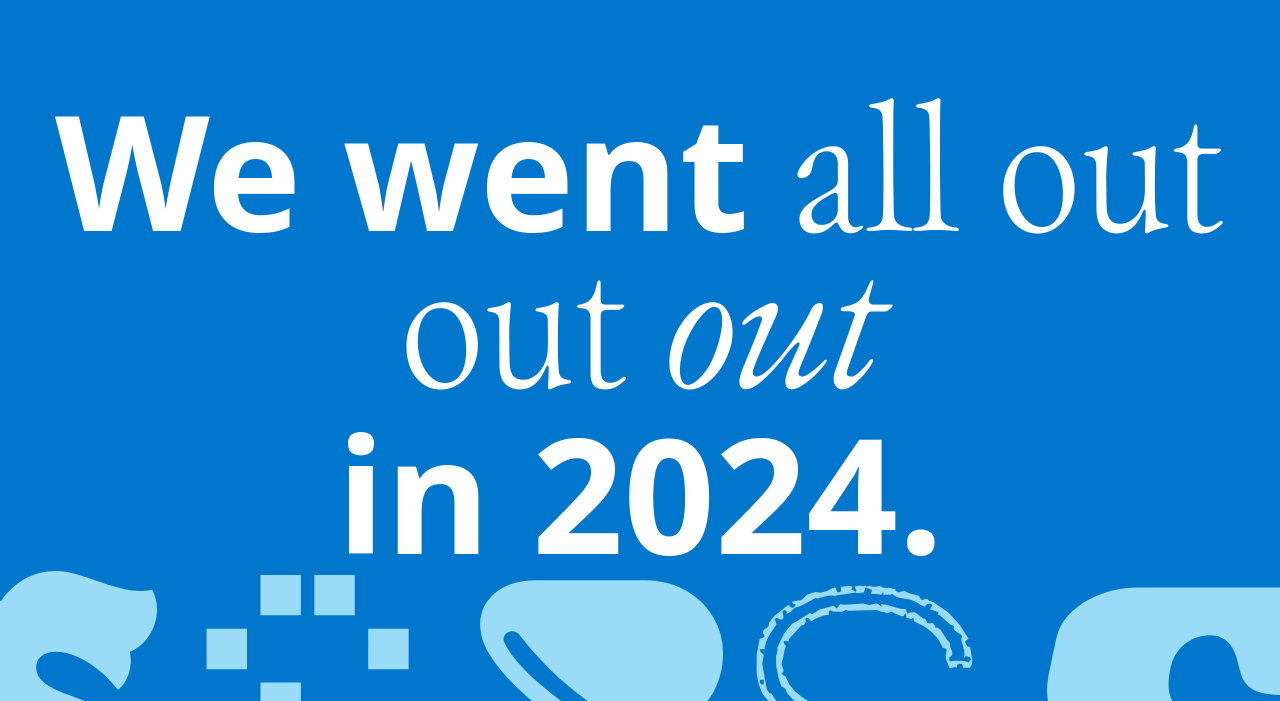
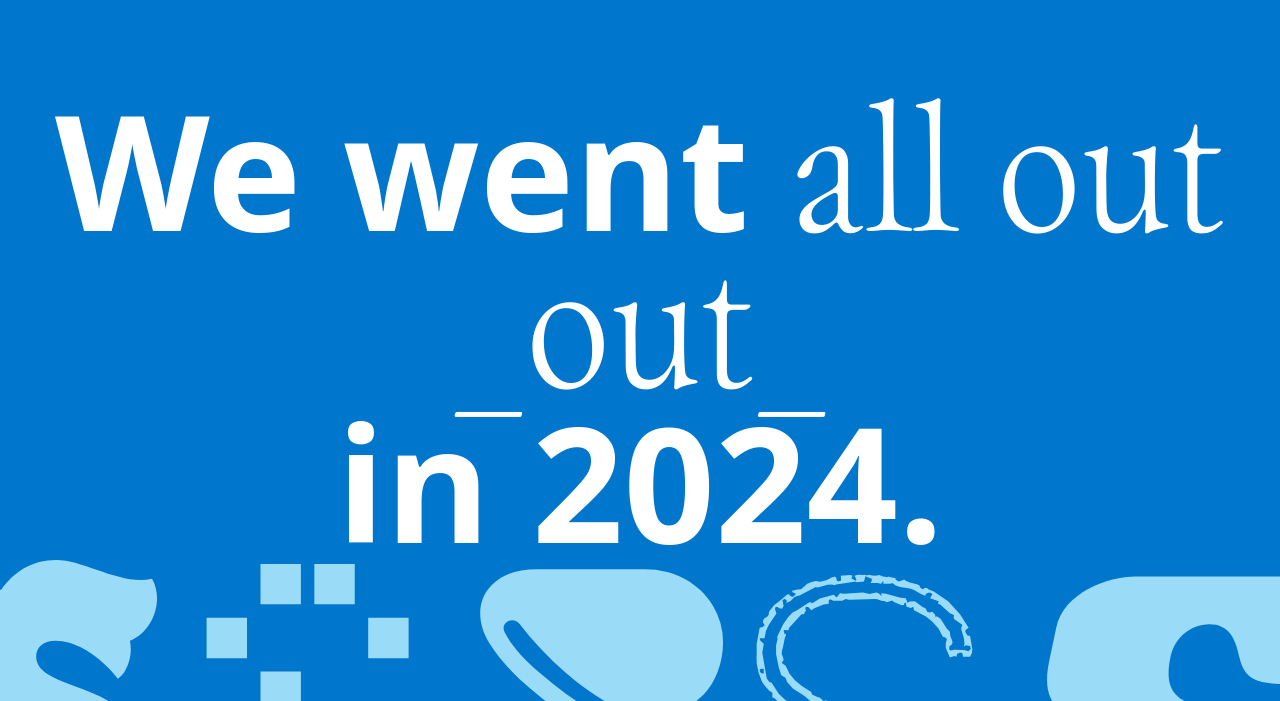
Before and after one commit to simpscar/yearbook.simpsonscarborough.com, an Astro site: page / in a window 1280 px wide. Shown: the part 92-793 px from the top of the page. Built offline with nearby package versions, Linux system fonts and the light colour scheme; Astro itself is replaced by a stand-in of ours.

Commit message:
fix: hero section now uses markdown for italics, removed hardcoded third 'out'

```diff
--- a/src/data/index.yaml
+++ b/src/data/index.yaml
@@ -4,7 +4,7 @@ header:
     href: https://www.simpsonscarborough.com/
 hero:
   title: We went
-  subtitle: all out out
+  subtitle: all out _out_
   year: 2024
   scrollButton:
     text: Scroll
--- a/src/pages/index.astro
+++ b/src/pages/index.astro
@@ -57,9 +57,8 @@ const data = parse(readFileSync(resolve('src/data/index.yaml'), 'utf-8'))
               class="text-[2rem] xs:text-[3rem] sm:text-[5rem] md:text-[6rem] lg:text-[8rem] xl:text-[10rem] leading-[0.90625] font-bold text-white text-center pb-[3.125rem]"
             >
               {data.hero.title}
-              <span class="font-serif font-normal">
-                {data.hero.subtitle} <span class="italic">out</span><br />
-              </span>
+              <span class="font-serif font-normal" set:html={data.hero.subtitle} />
+              <br />
               in {data.hero.year}.
             </h1>
             <Button href={data.hero.scrollButton.href} scheme="midnight">
```
Also changed, not shown: 2 other files.
